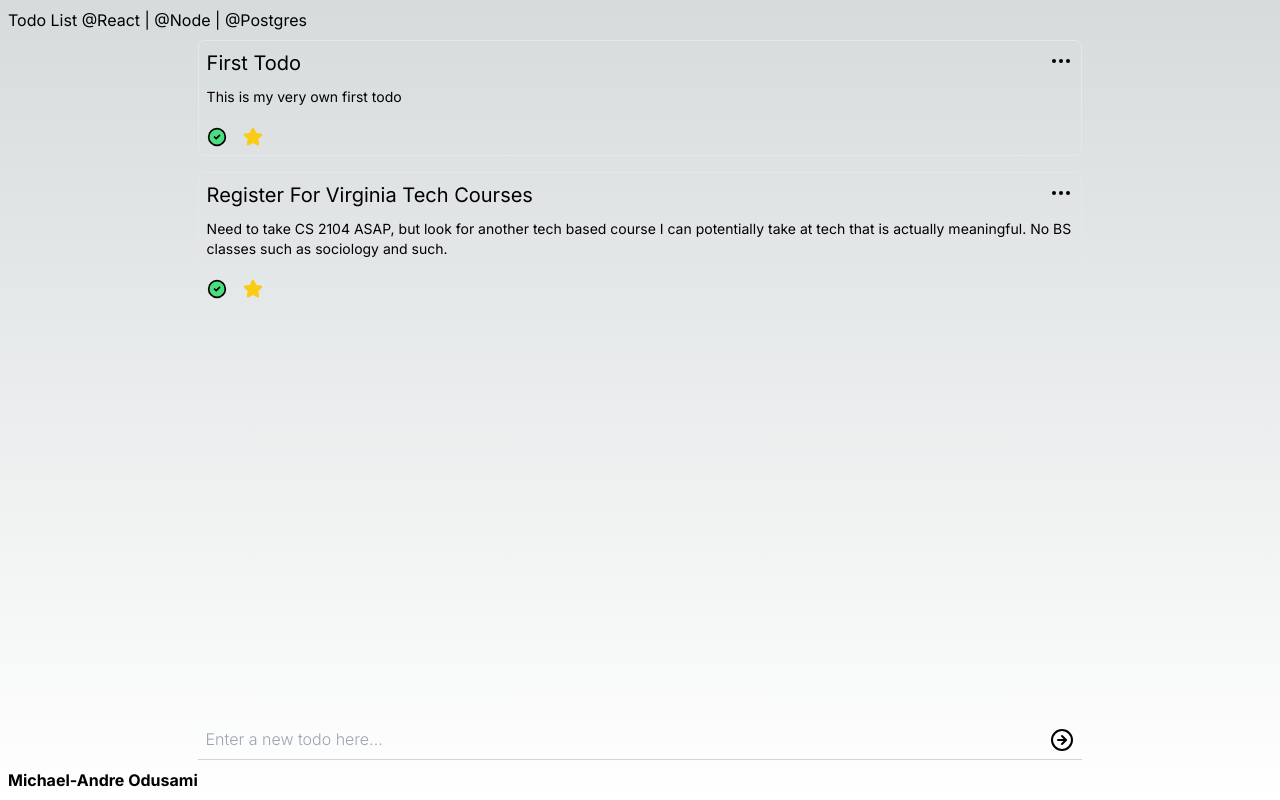
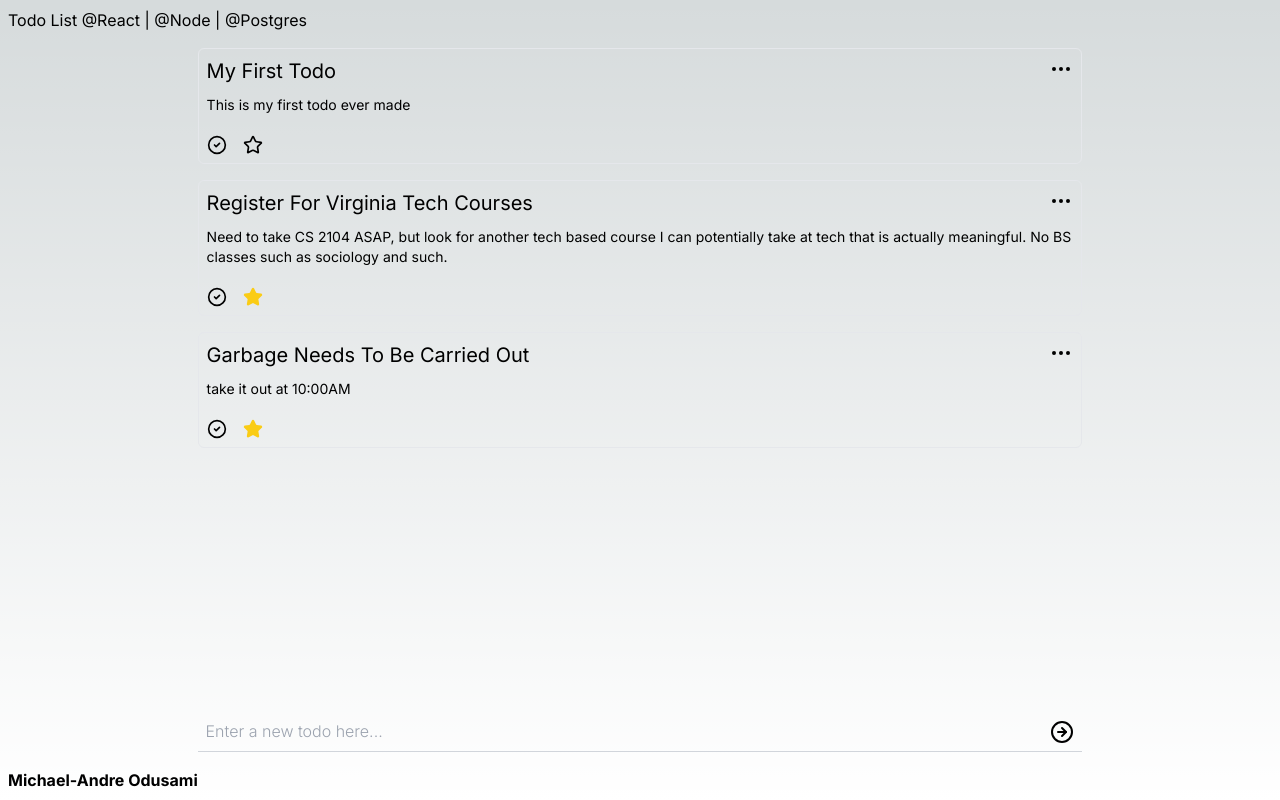
Before and after one commit to modusami/node-todo-list, a Next.js app: page / in a window 1280 px wide. Built offline with nearby package versions, Linux system fonts and the light colour scheme.

Commit message:
Dynamically Generate Arrays

```diff
--- a/src/app/page.tsx
+++ b/src/app/page.tsx
@@ -5,7 +5,7 @@ export default function Home() {
 	return (
 		<main className="min-h-screen p-2 flex flex-col">
 			{/* nav bar / title */}
-			<nav className="mb-2">
+			<nav className="mb-4">
 				<h1>Todo List @React | @Node | @Postgres</h1>
 			</nav>
 			{/* todos */}
@@ -13,7 +13,7 @@ export default function Home() {
 				<TodoPage />
 			</div>
 
-			<footer className="mt-2">
+			<footer className="mt-4">
 				<b>Michael-Andre Odusami</b>
 			</footer>
 		</main>
--- a/src/components/pages/TodoPage.tsx
+++ b/src/components/pages/TodoPage.tsx
@@ -1,26 +1,53 @@
+"use client";
 import { ArrowRightCircleIcon } from "lucide-react";
 import Todo from "../ui/Todo";
+import { TodoProps } from "@/lib/ui/props";
+import { useState } from "react";
+
+const fake_todos: TodoProps[] = [
+	{
+		id: 0,
+		title: "My First Todo",
+		notes: "This is my first todo ever made",
+		isCompleted: false,
+		isFavorite: false,
+	},
+	{
+		id: 1,
+		title: "Register For Virginia Tech Courses",
+		notes: "Need to take CS 2104 ASAP, but look for another tech based course I can potentially take at tech that is actually meaningful. No BS classes such as sociology and such.",
+		isCompleted: false,
+		isFavorite: true,
+	},
+	{
+		id: 3,
+		title: "Garbage Needs To Be Carried Out",
+		notes: "take it out at 10:00AM",
+		isCompleted: false,
+		isFavorite: true,
+	},
+];
 
 const TodoPage = () => {
+	const [todos, setTodos] = useState<TodoProps[] | null>(fake_todos);
+
 	return (
 		<>
 			<div className="flex-1 space-y-4 custom-scrollbar overflow-y-auto">
-				<Todo
-					id={0}
-					title={"First Todo"}
-					notes={"This is my very own first todo"}
-					isCompleted={true}
-					isFavorite={true}
-				/>
-				<Todo
-					id={1}
-					title={"Register For Virginia Tech Courses"}
-					notes={
-						"Need to take CS 2104 ASAP, but look for another tech based course I can potentially take at tech that is actually meaningful. No BS classes such as sociology and such."
-					}
-					isCompleted={true}
-					isFavorite={true}
-				/>
+				{todos &&
+					todos.map((todoObj) => {
+						return (
+							<>
+								<Todo
+									id={todoObj.id}
+									title={todoObj.title}
+									notes={todoObj.notes}
+									isCompleted={todoObj.isCompleted}
+									isFavorite={todoObj.isFavorite}
+								/>
+							</>
+						);
+					})}
 			</div>
 			<div className="mt-auto">
 				<div className="w-full h-[fit] relative">
--- /dev/null
+++ b/src/lib/ui/props.ts
@@ -0,0 +1,7 @@
+export interface TodoProps {
+	id: number;
+	title: string;
+	notes: string;
+	isCompleted: boolean;
+	isFavorite: boolean;
+}
```
Also changed, not shown: src/components/ui/Todo.tsx (+1 -7 lines).
